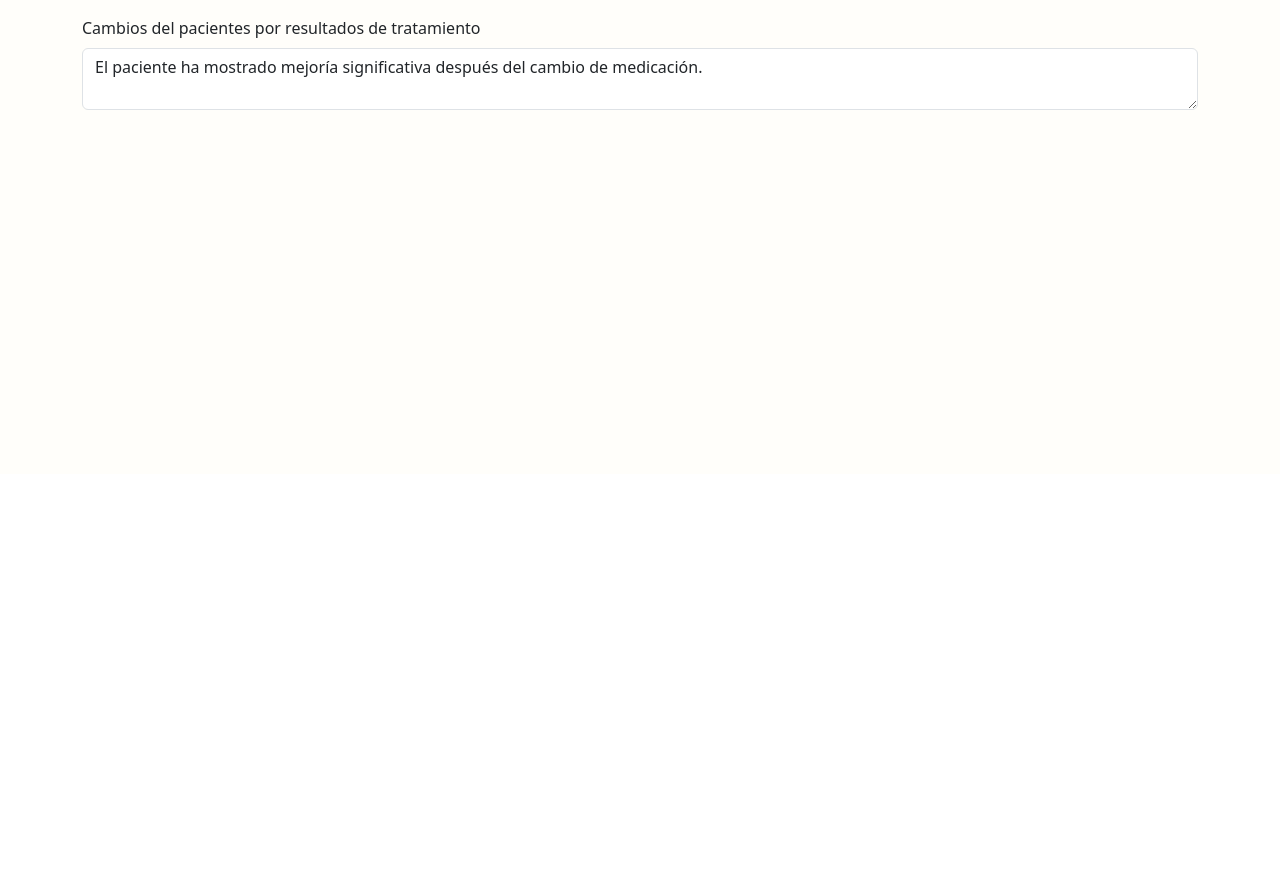
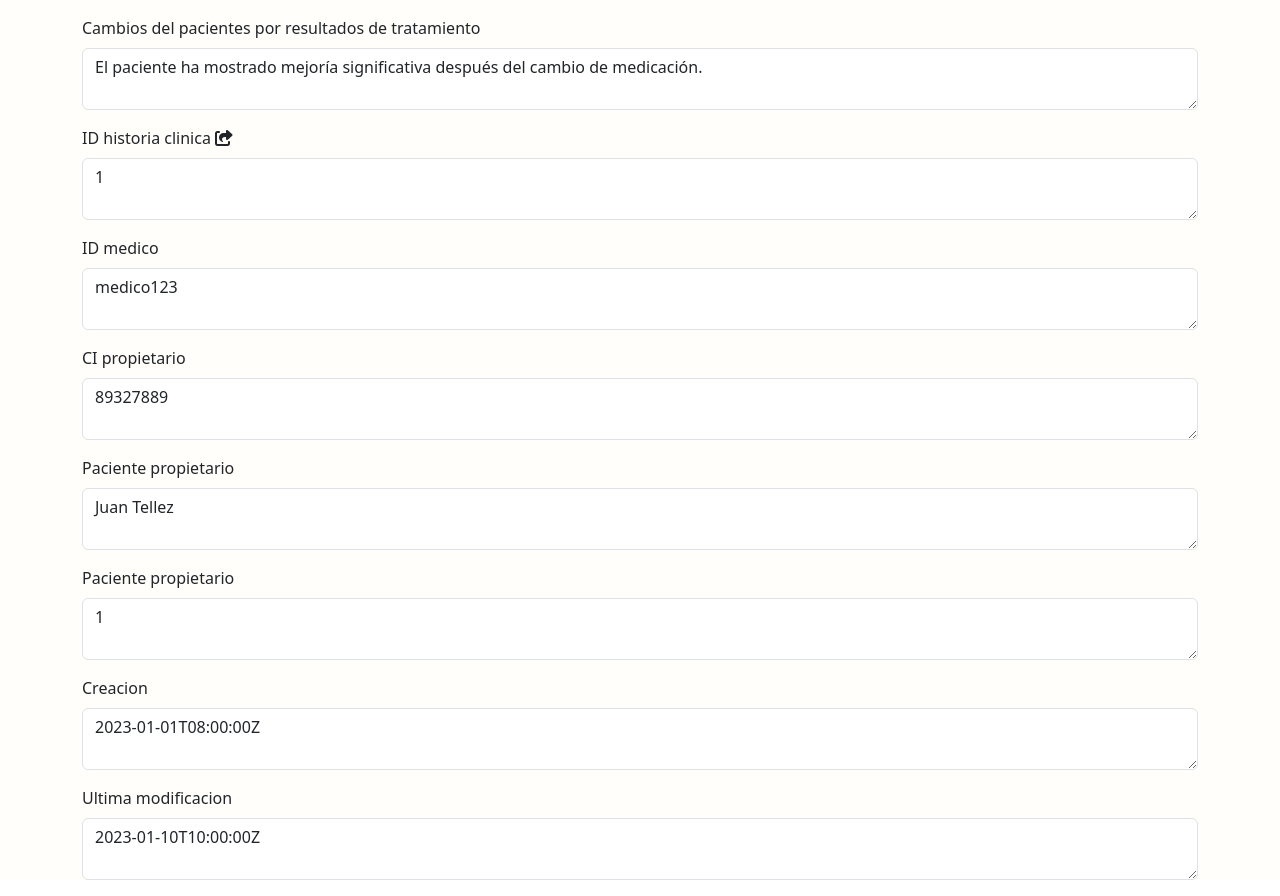
Before and after one commit to VictorVillazante/FrontendSistemaGestionInformacionConsultasMedicasExternasHospitalesTercerNivel, an Angular app: page /detalle-nota-evolucion/1 in a window 1280 px wide. Shown: the part 326-1222 px from the top of the page. Before the commit the page ends 800 px from the top, so only its background shows below. Built offline with nearby package versions, Linux system fonts and the light colour scheme.

Commit message:
[Fix] aumentando informacion en interfaz detalle de nota de evolucion

```diff
--- a/src/app/components/detalle-nota-evolucion/detalle-nota-evolucion.component.html
+++ b/src/app/components/detalle-nota-evolucion/detalle-nota-evolucion.component.html
@@ -2,12 +2,103 @@
   <h1 class="text-center p-3">Detalle de Nota de Evolucion</h1>
   <form [formGroup]="formularioNotaEvolucion">
     <div class="mb-3">
-            <label for="idHistoriaClinica" class="form-label">ID historia clinica</label>
-            <textarea id="idHistoriaClinica" class="form-control" formControlName="idHistoriaClinica" readonly></textarea>
+      <label for="idNotaEvolucion" class="form-label"
+        >ID nota de evolucion</label
+      >
+      <textarea
+        id="idNotaEvolucion"
+        class="form-control"
+        formControlName="idNotaEvolucion"
+        readonly
+      ></textarea>
     </div>
     <div class="mb-3">
-        <label for="cambiosPacienteResultadosTratamiento" class="form-label">Cambios del pacientes por resultados de tratamiento</label>
-        <textarea id="cambiosPacienteResultadosTratamiento" class="form-control" formControlName="cambiosPacienteResultadosTratamiento" readonly></textarea>
+      <label for="cambiosPacienteResultadosTratamiento" class="form-label"
+        >Cambios del pacientes por resultados de tratamiento</label
+      >
+      <textarea
+        id="cambiosPacienteResultadosTratamiento"
+        class="form-control"
+        formControlName="cambiosPacienteResultadosTratamiento"
+        readonly
+      ></textarea>
+    </div>
+    <div class="mb-3">
+      <label for="idHistoriaClinica" class="form-label"
+        >ID historia clinica <i class="fas fa-share-square" (click)="verDetalleHistoriaClinica(formularioNotaEvolucion.value.idHistoriaClinica)"></i></label
+      >
+      <textarea
+        id="idHistoriaClinica"
+        class="form-control"
+        formControlName="idHistoriaClinica"
+        readonly
+      ></textarea>
+    </div>
+    <div class="mb-3">
+      <label for="idMedico" class="form-label"
+        >ID medico</label
+      >
+      <textarea
+        id="idMedico"
+        class="form-control"
+        formControlName="idMedico"
+        readonly
+      ></textarea>
+    </div>
+    <div class="mb-3">
+      <label for="ciPropietario" class="form-label"
+        >CI propietario</label
+      >
+      <textarea
+        id="ciPropietario"
+        class="form-control"
+        formControlName="ciPropietario"
+        readonly
+      ></textarea>
+    </div>
+    <div class="mb-3">
+      <label for="pacientePropietario" class="form-label"
+        >Paciente propietario</label
+      >
+      <textarea
+        id="pacientePropietario"
+        class="form-control"
+        formControlName="pacientePropietario"
+        readonly
+      ></textarea>
+    </div>
+    <div class="mb-3">
+      <label for="idHistoriaClinica" class="form-label"
+        >Paciente propietario</label
+      >
+      <textarea
+        id="idHistoriaClinica"
+        class="form-control"
+        formControlName="idHistoriaClinica"
+        readonly
+      ></textarea>
+    </div>
+    <div class="mb-3">
+      <label for="createdAt" class="form-label"
+        >Creacion</label
+      >
+      <textarea
+        id="createdAt"
+        class="form-control"
+        formControlName="createdAt"
+        readonly
+      ></textarea>
+    </div>
+    <div class="mb-3">
+      <label for="updatedAt" class="form-label"
+        >Ultima modificacion</label
+      >
+      <textarea
+        id="updatedAt"
+        class="form-control"
+        formControlName="updatedAt"
+        readonly
+      ></textarea>
     </div>
   </form>
 </div>
--- a/src/app/components/detalle-nota-evolucion/detalle-nota-evolucion.component.ts
+++ b/src/app/components/detalle-nota-evolucion/detalle-nota-evolucion.component.ts
@@ -2,7 +2,7 @@ import { Component } from '@angular/core';
 import { FormBuilder, FormGroup } from '@angular/forms';
 import { NotasReferenciaService } from '../../services/notas-referencia.service';
 import { NotaEvolucionService } from 'src/app/services/nota-evolucion.service';
-import { ActivatedRoute } from '@angular/router';
+import { ActivatedRoute, Router } from '@angular/router';
 
 @Component({
   selector: 'app-detalle-nota-evolucion',
@@ -10,6 +10,12 @@ import { ActivatedRoute } from '@angular/router';
   styleUrls: ['./detalle-nota-evolucion.component.css']
 })
 export class DetalleNotaEvolucionComponent {
+  verDetalleHistoriaClinica(idHistoriaClinica: any) {
+    const url = this.router.serializeUrl(
+     this.router.createUrlTree(['/medico/modificar-historia-clinica', idHistoriaClinica])
+   );
+   window.open(url, '_blank');
+  }
   id:any;
   formularioNotaEvolucion: FormGroup;
   ngOnInit(){
@@ -18,10 +24,17 @@ export class DetalleNotaEvolucionComponent {
       this.obtenerNotaEvoucion(this.id);
     });
   }
-  constructor(private activatedRoute: ActivatedRoute,private fb:FormBuilder,private notaEvolucionService:NotaEvolucionService){
+  constructor(private router:Router,private activatedRoute: ActivatedRoute,private fb:FormBuilder,private notaEvolucionService:NotaEvolucionService){
     this.formularioNotaEvolucion = this.fb.group({
       cambiosPacienteResultadosTratamiento:[''],
       idHistoriaClinica:[''],
+      idNotaEvolucion:[''],
+      idMedico:[''],
+      idPropietario:[''],
+      ciPropietario:[''],
+      pacientePropietario:[''],
+      createdAt:[''],
+      updatedAt:['']
     });
   }
   obtenerNotaEvoucion(id:any){
@@ -29,6 +42,13 @@ export class DetalleNotaEvolucionComponent {
       this.formularioNotaEvolucion.patchValue({
         cambiosPacienteResultadosTratamiento:data.cambiosPacienteResultadosTratamiento,
         idHistoriaClinica:data.idHistoriaClinica,
+        idNotaEvolucion:data.idNotaEvolucion,
+        idMedico:data.idMedico,
+        idPropietario:data.idPropietario,
+        ciPropietario:data.ciPropietario,
+        pacientePropietario:data.pacientePropietario,
+        createdAt:data.createdAt,
+        updatedAt:data.updatedAt
       });
     });
   }
--- a/src/app/services/nota-evolucion.service.ts
+++ b/src/app/services/nota-evolucion.service.ts
@@ -13,6 +13,7 @@ export class NotaEvolucionService {
       "idHistoriaClinica": 1,
       "cambiosPacienteResultadosTratamiento": "El paciente ha mostrado mejoría significativa después del cambio de medicación.",
       "idMedico": "medico123",
+      "idPropietario":1,
       "ciPropietario":"89327889",
       "pacientePropietario":"Juan Tellez",
       "createdAt": "2023-01-01T08:00:00Z",
```
Lines whose indentation alone changed are shown as unchanged.
